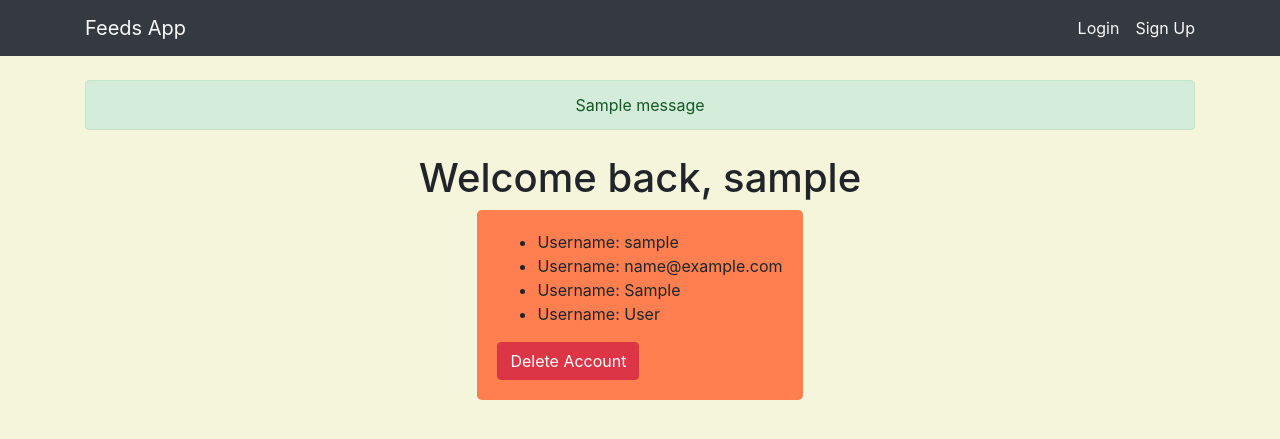
After one commit to nikgun1984/Flask-Feedback, a Flask app: page /users/1 in a window 1280 px wide. The commit adds this page. Shown: the top 439 px of the page. Run offline with Flask 2, Linux system fonts and the light colour scheme; tables that the repository leaves empty hold one stand-in row (values such as "Sample post"); one stand-in notice (Sample message) is shown.

Commit message:
add delete user/setup all database/add feedback

```diff
--- a/app.py
+++ b/app.py
@@ -1,7 +1,9 @@
-from flask import Flask, render_template, redirect, flash
+from flask import Flask, render_template, redirect, flash, session
 from flask_debugtoolbar import DebugToolbarExtension
 from models import db, connect_db, User
-from forms import RegisterForm
+from forms import RegisterForm, LoginForm
+from sqlalchemy.exc import IntegrityError
+
 app = Flask(__name__)
 
 app.config["SECRET_KEY"] = 'whatever'
@@ -9,6 +11,7 @@ app.config["SQLALCHEMY_DATABASE_URI"] = 'postgresql:///feedbacks'
 app.config['SQLALCHEMY_TRACK_MODIFICATIONS'] = False
 app.config['SQLALCHEMY_ECHO'] = True #print all SQL statements to the terminal
 app.config['SEND_FILE_MAX_AGE_DEFAULT'] = 0 #will update static content after any modifications
+app.config['DEBUG_TB_INTERCEPT_REDIRECTS'] = False
 
 connect_db(app)
 db.create_all()
@@ -22,13 +25,67 @@ def go_register():
 @app.route('/register', methods=["GET", "POST"])
 def register_form():
     form = RegisterForm()
+    if form.validate_on_submit():
+        username = form.username.data
+        password = form.password.data
+        email = form.email.data
+        first_name = form.first_name.data
+        last_name = form.last_name.data
+        new_user = User.register(username,password,email,first_name,last_name)
+
+        db.session.add(new_user)
+        try:
+            db.session.commit()
+        except IntegrityError:
+            form.username.errors.append('Username taken.  Please pick another')
+            return render_template('register.html', form=form, btn='Register')
+        session['user_id'] = new_user.id
+        flash('Welcome! Successfully Created Your Account!', "success")
+        return redirect(f'/users/{new_user.id}')
     return render_template('register.html', form=form, btn='Register')
 
 @app.route('/login', methods=["GET","POST"])
 def login_form():
-    form = RegisterForm()
+    form = LoginForm()
+    if form.validate_on_submit():
+        username = form.username.data
+        password = form.password.data
+
+        user = User.authenticate(username, password)
+
+        if user:
+            flash(f'Welcome back, {user.username.upper()}!', "info")
+            session['user_id'] = user.id
+            return redirect(f'/users/{user.id}')
+        else:
+            form.username.errors = ['Invalid username/password.']
     return render_template('login.html', form=form, btn='Login')
 
 @app.route('/secret')
 def secret_place():
     return render_template('secret.html')
+
+@app.route('/logout')
+def logout():
+    session.pop('user_id')
+    flash("Goodbye!", "info")
+    return redirect('/')
+
+@app.route('/users/<int:user_id>')
+def user_info(user_id):
+    user = User.query.get_or_404(user_id)
+    return render_template('user_info.html', user=user)
+
+@app.route('/users/<int:user_id>/delete', methods=["POST"])
+def delete_user(user_id):
+    form = RegisterForm()
+    user = User.query.get_or_404(user_id)
+    if session["user_id"]:
+        db.session.delete(user)
+        db.session.commit()
+        session.pop('user_id')
+        flash('Account was deleted', 'warning')
+        return render_template('register.html', form=form, btn="Register")
+    else:
+        flash('You do not have permissions to delete this account', "danger")
+        return render_template('register.html', form=form, btn="Register")
--- a/forms.py
+++ b/forms.py
@@ -10,3 +10,7 @@ class RegisterForm(FlaskForm):
     email = StringField("Email address", validators=[DataRequired("Please enter your email address."),Email("This field requires a valid email address")])
     first_name = StringField("First Name", validators=[InputRequired("Please enter your name")])
     last_name = StringField("Last Name", validators=[InputRequired("Please enter your last name")])
+
+class LoginForm(FlaskForm):
+    username = StringField("Username", validators=[InputRequired("Please enter your name")])
+    password = PasswordField("Password", validators=[InputRequired("Please enter your password")])
--- a/static/style.css
+++ b/static/style.css
@@ -1,3 +1,9 @@
 body{
     background-color: beige;
 }
+
+.jumbotron {
+    background-color: coral;
+    padding: 20px 20px 20px 20px;
+    display: inline-block;
+}
--- a/templates/base.html
+++ b/templates/base.html
@@ -15,18 +15,24 @@
         <div class="container-sm">
             <a href="/" class="navbar-brand text-light">Feeds App</a>
             <ul class="nav navbar-nav flex-row float-right">
+                {% if session['user_id']%}
+                <li class="nav-item">
+                    <a class="nav-link pr-3 text-light" href="/logout">Logout</a>
+                </li>
+                {% else%}
                 <li class="nav-item">
                     <a class="nav-link pr-3 text-light" href="/login">Login</a>
                 </li>
                 <li class="nav-item">
                     <a class="nav-link text-light" href="/register">Sign Up</a>
                 </li>
+                {% endif %}
             </ul>
         </div>
     </nav>
     <div class="container mt-4">
         {% for category, msg in get_flashed_messages(with_categories=true)%}
-            <div class="alert alert-{{category}}">{{msg}}</div>
+            <div class="alert alert-{{category}} text-center">{{msg}}</div>
         {% endfor%}
     </div>
     <div class="container mt-4">
--- /dev/null
+++ b/templates/user_info.html
@@ -0,0 +1,20 @@
+{% extends 'base.html'%}
+
+{% block title%} {{user.username}} Page {% endblock %}
+
+{% block content %}
+<h1 class="text-center">Welcome back, {{user.username}}</h1>
+<div class="row justify-content-center">
+    <div class="jumbotron">
+        <ul>
+            <li>Username: {{user.username}}</li>
+            <li>Username: {{user.email}}</li>
+            <li>Username: {{user.first_name}}</li>
+            <li>Username: {{user.last_name}}</li>
+        </ul>
+        <form action="/users/{{user.id}}/delete" method="POST">
+            <button type="submit" class="btn btn-danger">Delete Account</button>
+        </form>
+    </div>
+</div>
+{% endblock %}
```
Also changed, not shown: models.py (+14 -13 lines), templates/secret.html (added, +7 -0 lines), 1 other file.
